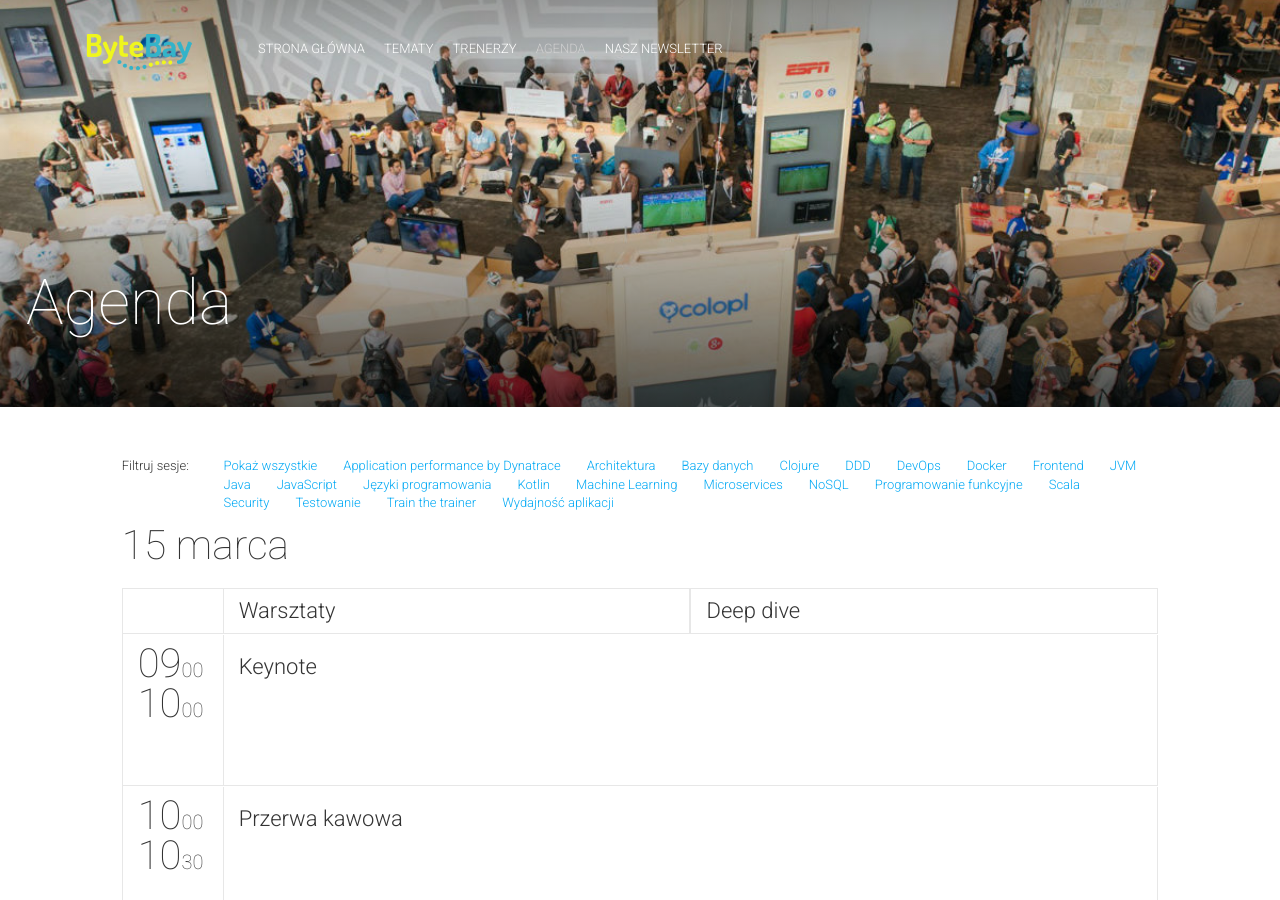
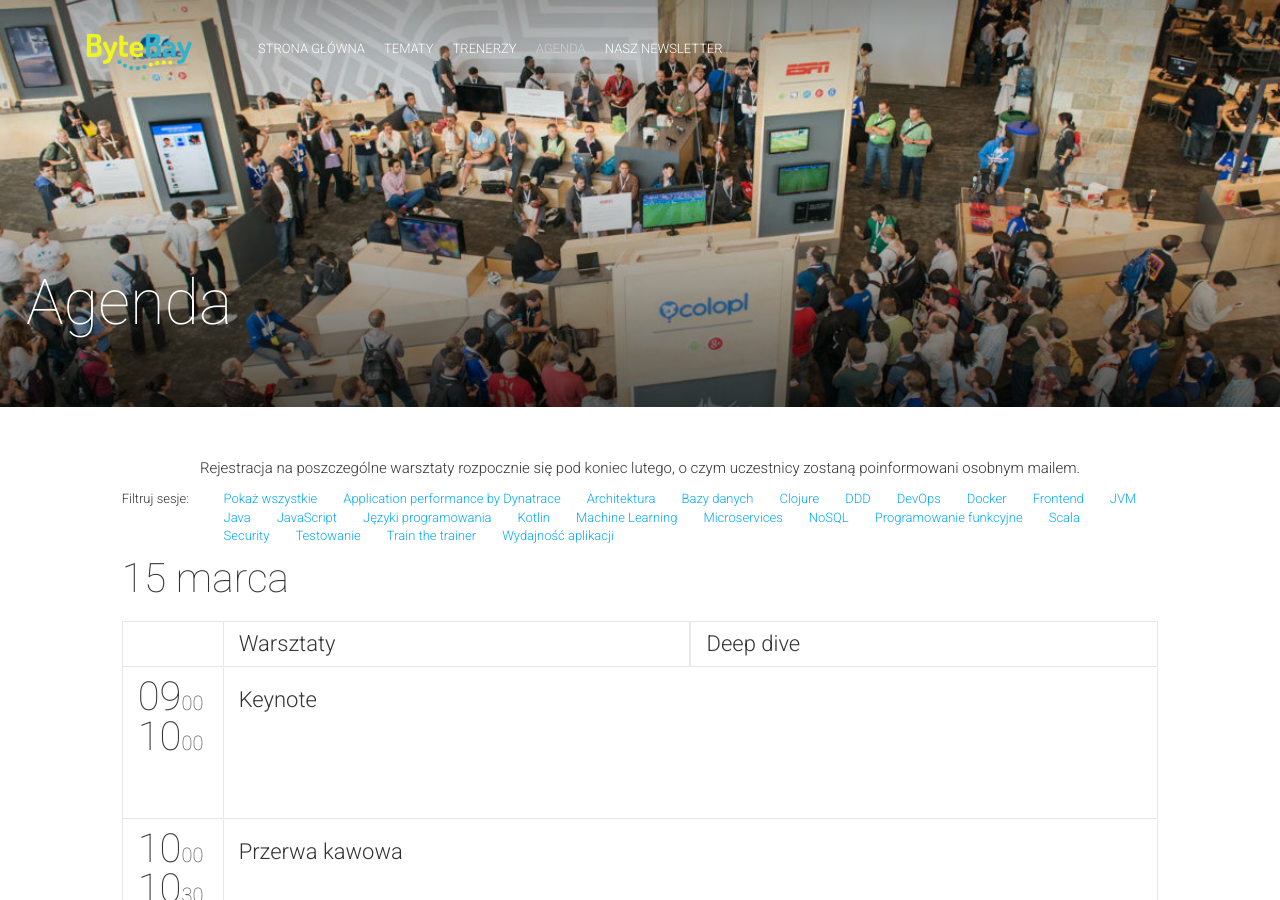
Before and after one commit to 42patterns/bytebay-website, a Jekyll site: the page built from schedule.html, in a window 1280 px wide and 900 px high. Built offline with Jekyll 4.4.1, drawn with Linux system fonts in a browser that asks for light colours; nearby versions of some CDN libraries; comment, search, counter and statistics services are not loaded.

Commit message:
Schedule disclaimer'

```diff
--- a/schedule.html
+++ b/schedule.html
@@ -1,6 +1,7 @@
 ---
 layout: default
 title: Agenda
+subtitle: Rejestracja na poszczególne warsztaty rozpocznie się pod koniec lutego, o czym uczestnicy zostaną poinformowani osobnym mailem.
 permalink: /schedule/
 image: schedule.jpg
 ---
```
Also changed, not shown: _includes/schedule.html (+5 -5 lines).
